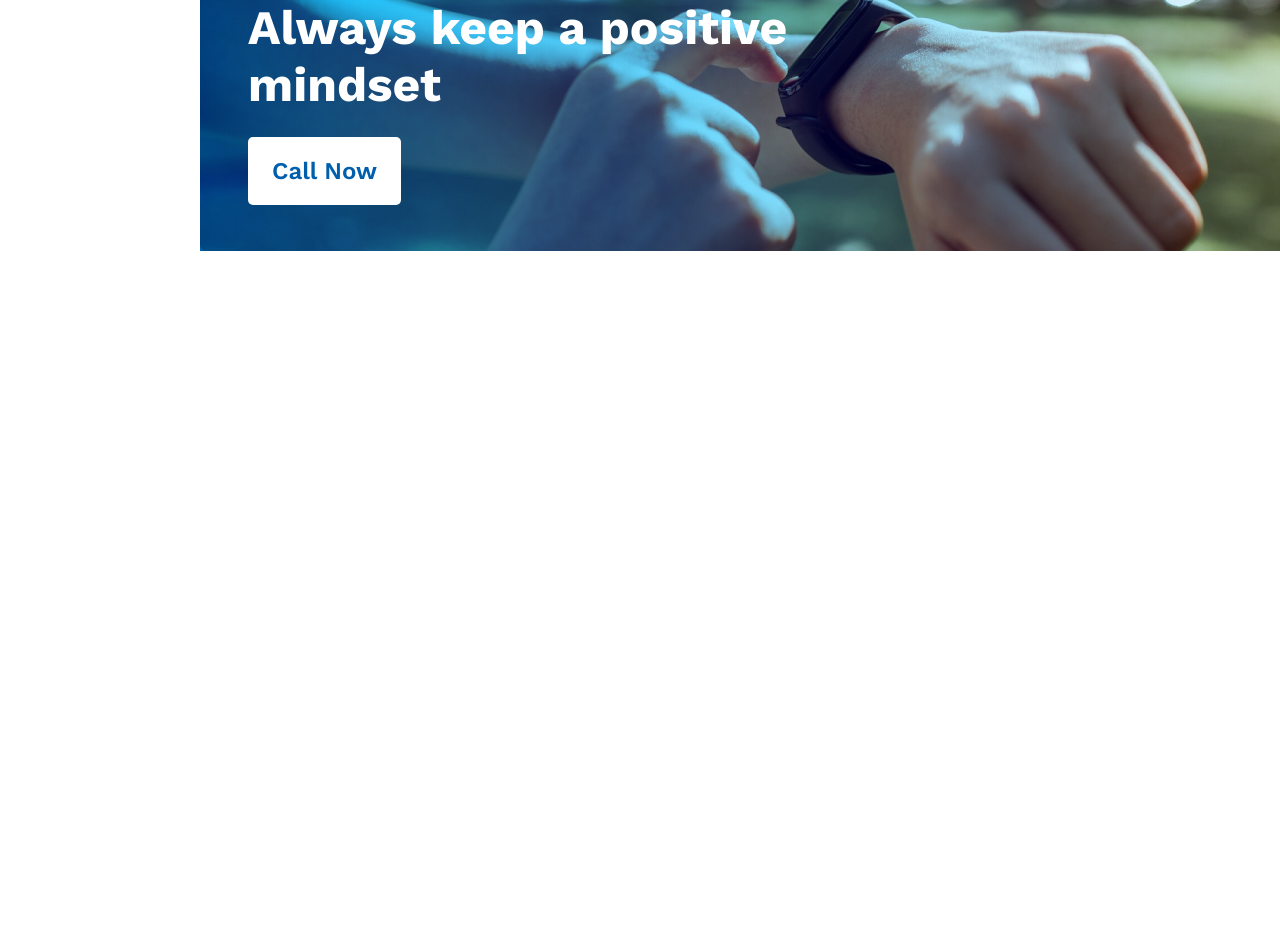
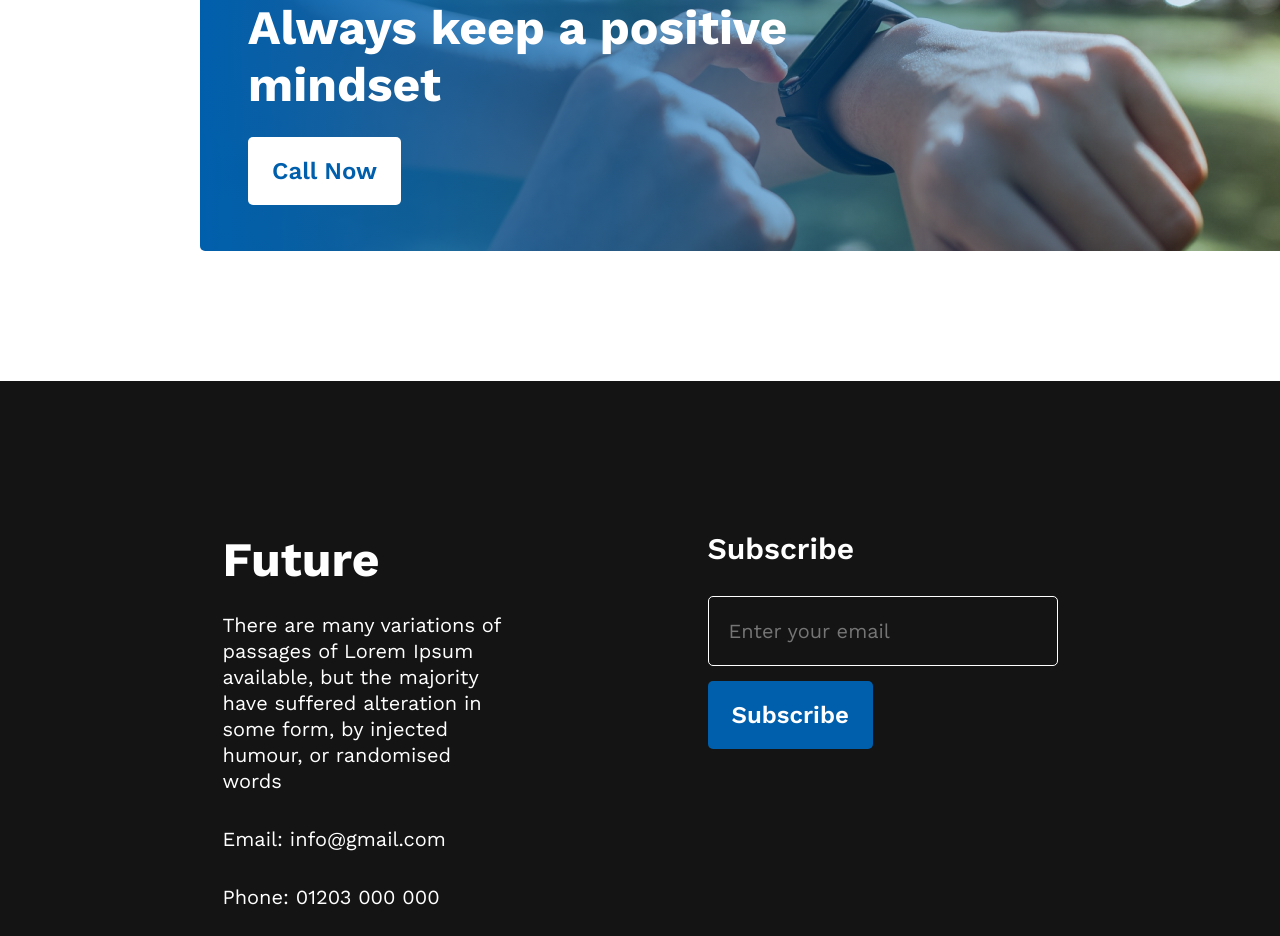
Before and after one commit to heynazrul/new-year-new-me, a plain HTML site: page index.html in a window 1280 px wide. Shown: the part 2486-3422 px from the top of the page. Before the commit the page ends 2867 px from the top, so only its background shows below. Drawn offline with nearby package versions, Linux system fonts and the light colour scheme.

Commit message:
added footer section

```diff
--- a/index.html
+++ b/index.html
@@ -97,6 +97,33 @@
         </div>
       </section>
     </main>
-    <footer></footer>
+
+    <!-- Footer Section -->
+    <footer>
+      <section class="footer-container">
+        <div class="footer-info">
+          <h3 class="section-title">
+            Future
+          </h3>
+          <p class="section-description">There are many variations of passages of Lorem Ipsum
+            available, but the majority have suffered alteration in some
+            form, by injected humour, or randomised words</p>
+            <p class="section-description"><a href="mailto:info@gmail.com">Email: info@gmail.com</a></p>
+            <p class="section-description">Phone: 01203 000 000</p>
+            <div class="social-icon">
+              <img src="images/icons/fb.png" alt="">
+              <img src="images/icons/twitter.png" alt="">
+              <img src="images/icons/youtube.png" alt="">
+            </div>
+        </div>
+        <div class="footer-contact">
+          <h3 class="footer-contact-title">Subscribe</h3>
+          <form>
+            <input id="email" type="email" placeholder="Enter your email">
+            <input class="btn-secondary" type="submit" value="Subscribe">
+          </form>
+        </div>
+      </section>
+    </footer>
   </body>
 </html>
--- a/styles/style.css
+++ b/styles/style.css
@@ -32,6 +32,21 @@
 }
 
 .btn-primary:hover {
+  cursor: pointer;
+  box-shadow: 3px 3px 3px 2px rgba(0, 0, 0, 0.2);
+}
+
+.btn-secondary {
+  font-weight: 600;
+  font-size: 2.4rem;
+  background-color: #005fac;
+  color: #fff;
+  padding: 20px 24px;
+  border-radius: 5px;
+  border: none;
+}
+
+.btn-secondary:hover {
   cursor: pointer;
   box-shadow: 3px 3px 3px 2px rgba(0, 0, 0, 0.2);
 }
@@ -134,21 +149,79 @@ main {
 
 .call-to-action {
   margin: 130px auto;
-  background-image: url(../images/watch.png),
-    linear-gradient(90deg, #005fac 0%, rgba(0, 95, 172, 0) 100%);
-  background-blend-mode: overlay;
+  background-image: linear-gradient(90deg, #005fac 0%, rgba(0, 95, 172, 0) 100%),
+    url(../images/watch.png);
+  /* background-blend-mode: multiply; */
   background-repeat: no-repeat;
   background-size: cover;
+  border-radius: 5px;
   width: 1140px;
   height: 300px;
 }
 
 .info-container {
-    padding: 48px;
-    width: 60%;
+  padding: 48px;
+  width: 60%;
 }
 
-.info-container .section-title{
-    color: #fff;
-    margin-bottom: 24px;
+.info-container .section-title {
+  color: #fff;
+  margin-bottom: 24px;
 }
+
+/* Footer Section */
+footer {
+  padding: 150px 200px;
+  background-color: #151414;
+}
+.footer-container {
+  display: flex;
+  justify-content: space-around;
+}
+
+.footer-info {
+  width: 50%;
+}
+
+.footer-container .section-title {
+  color: #fff;
+  padding-right: 150px;
+}
+.footer-container .section-description {
+  color: #fff;
+  padding-right: 150px;
+}
+
+.footer-container a {
+  font-size: 2rem;
+  color: #fff;
+  text-decoration: none;
+}
+
+.social-icon img {
+  margin-right: 20px;
+}
+
+.social-icon img:hover {
+  cursor: pointer;
+}
+
+.footer-contact-title {
+  font-size: 3rem;
+  font-weight: 600;
+  color: #fff;
+  margin-bottom: 30px;
+}
+
+.footer-contact #email {
+  display: block;
+  width: 350px;
+  height: 70px;
+  border: 1.5px solid white;
+  border-radius: 5px;
+  background-color: #151414;
+  color: #fff;
+  font-size: 2rem;
+  padding: 20px;
+  margin-bottom: 15px;
+}
```
